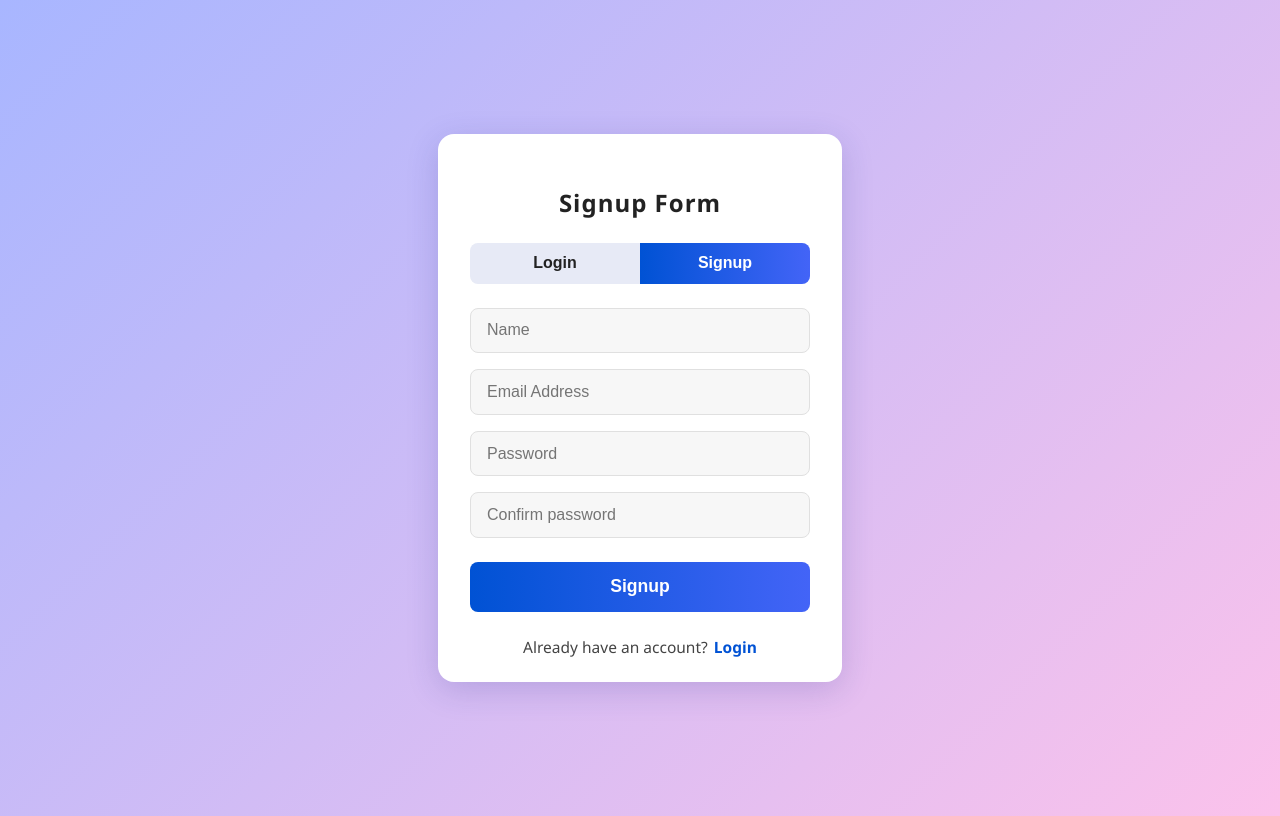
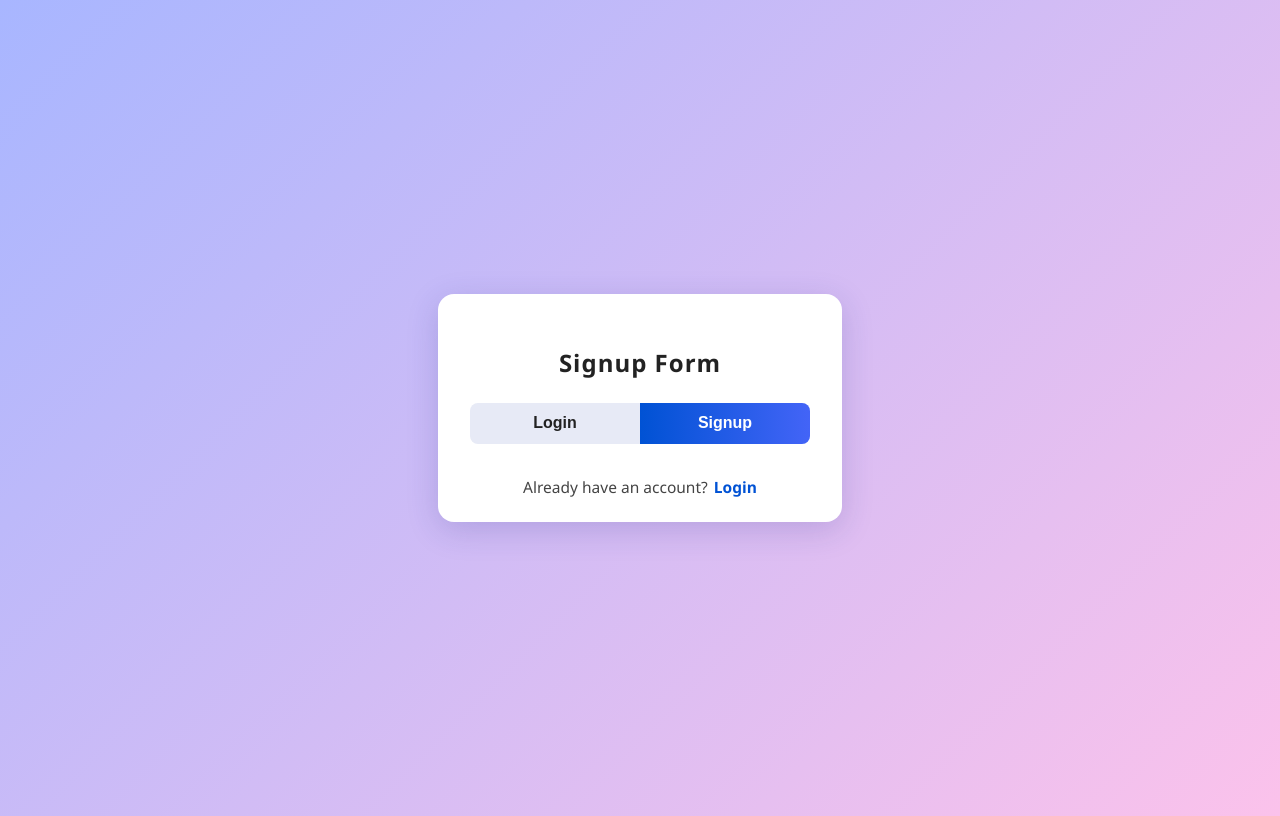
Before and after one commit to ali-waqar22/firstrepo, a plain HTML site: page index.html in a window 1280 px wide. Drawn offline with Linux system fonts and the light colour scheme.

Commit message:
Update index.html
removed sign-up

```diff
--- a/index.html
+++ b/index.html
@@ -122,13 +122,6 @@
       <button class="tab-btn active" id="signupTab">Signup</button>
     </div>
     <!-- Signup Form -->
-    <form id="signupForm">
-      <input class="input-field" type="text" placeholder="Name" required>
-      <input class="input-field" type="email" placeholder="Email Address" required>
-      <input class="input-field" type="password" placeholder="Password" required>
-      <input class="input-field" type="password" placeholder="Confirm password" required>
-      <button class="submit-btn" type="submit">Signup</button>
-    </form>
     <!-- Login Form -->
     <form id="loginForm" style="display: none;">
       <input class="input-field" type="email" placeholder="Email Address" required>
@@ -142,7 +135,7 @@
   <script>
     const signupTab = document.getElementById('signupTab');
     const loginTab = document.getElementById('loginTab');
-    const signupForm = document.getElementById('signupForm');
+    //const signupForm = document.getElementById('signupForm');
     const loginForm = document.getElementById('loginForm');
     const formTitle = document.getElementById('form-title');
     const bottomText = document.getElementById('bottomText');
@@ -150,7 +143,7 @@
 
     const API_URL = 'https://8wk1pxinge.execute-api.us-east-1.amazonaws.com/dev'; // <-- Replace with your API Gateway URL
 
-    function showSignup() {
+    //function showSignup() {
       signupTab.classList.add('active');
       loginTab.classList.remove('active');
       signupForm.style.display = 'flex';
```
